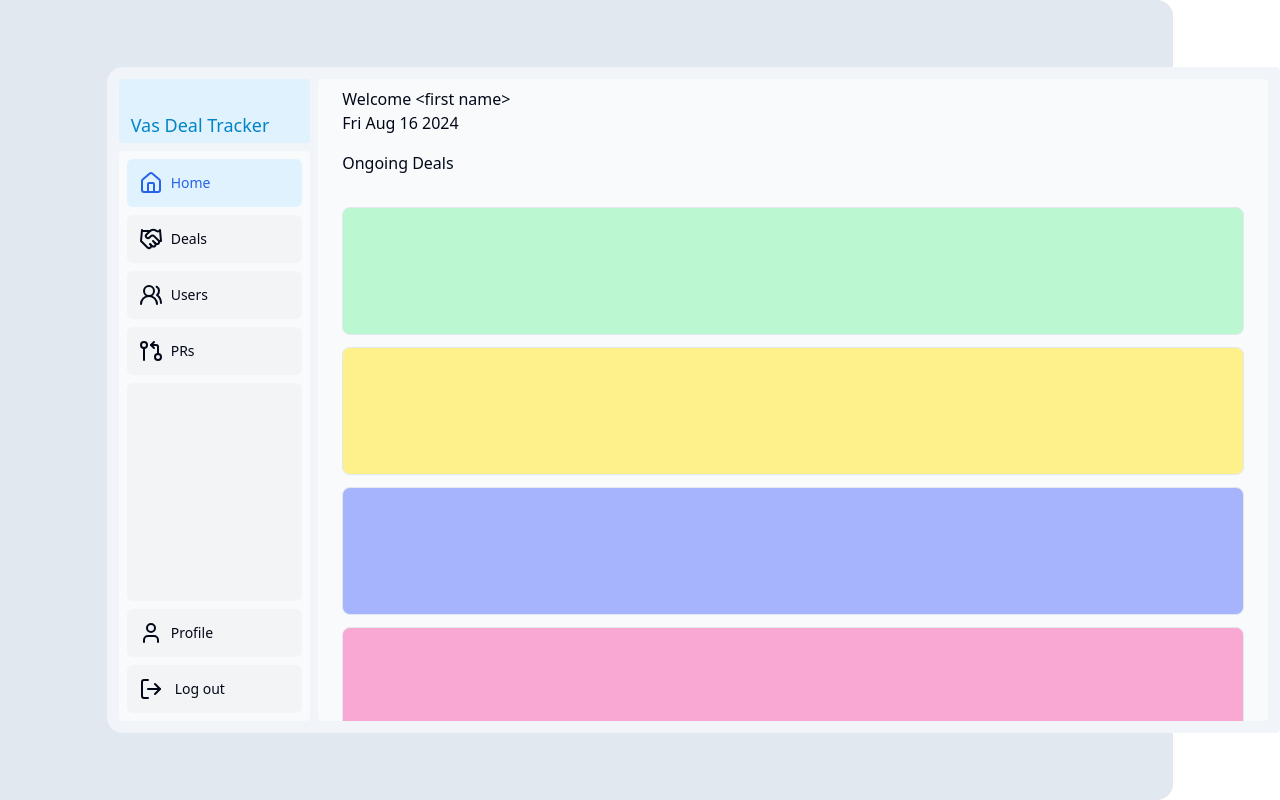
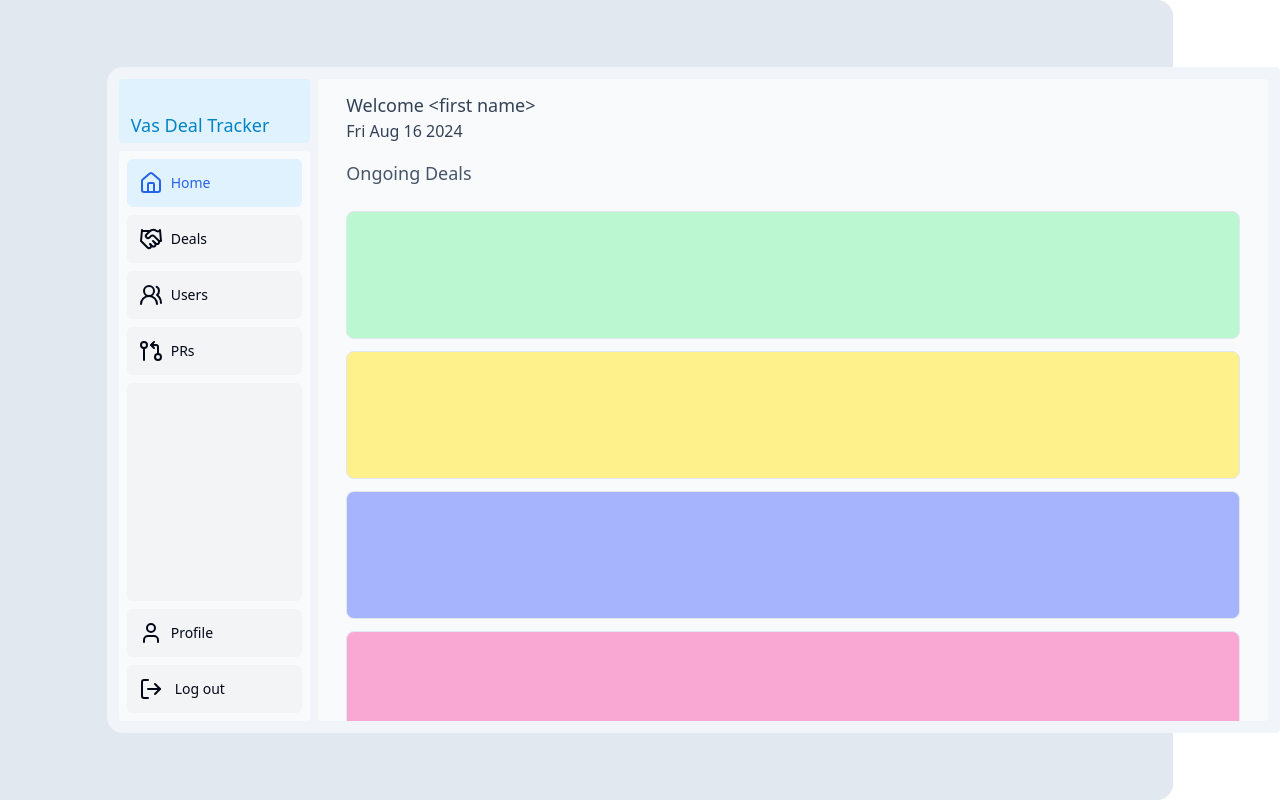
Before and after one commit to ekefan/pre-sales-deal-tracker, a Next.js app in the folder frontend/: page /dashboard in a window 1280 px wide. Built offline with nearby package versions, Linux system fonts and the light colour scheme.

Commit message:
Dashboard: home page... awaiting card design

```diff
--- a/frontend/app/dashboard/page.tsx
+++ b/frontend/app/dashboard/page.tsx
@@ -4,20 +4,16 @@ export default async function Page() {
   const dateString = newDate.toDateString();
 
   return (
-    <div className="flex flex-col gap-4 pb-2 px-2 h-full w-full relative">
-      <div className="flex flex-col p-2 bg-slate-50 gap-4">
+    <div className="flex flex-col pb-2 px-2 h-full w-full relative">
+      <div className="flex flex-col p-3 bg-slate-50 gap-4 sm:text-base md:text-lg text-slate-700">
         <div>
-          <p>Welcome {`<first name>`}</p>
-          <p>{dateString}</p>
+          <p className="font-medium">Welcome {`<first name>`}</p>
+          <p className="text-sm md:text-base">{dateString}</p>
         </div>
-        <p>Ongoing Deals</p>
+        <p className="text-slate-600">Ongoing Deals</p>
       </div>
-      <div className="flex flex-col gap-3  p-2 w-full grow h-auto">
+      <div className="flex flex-col gap-3  p-3 w-full grow h-auto">
         <section className="flex flex-col w-full h-full gap-3 ">
-          <div className="bg-green-200 w-full h-32 rounded-lg border"></div>
-          <div className="bg-yellow-200 w-full h-32 rounded-lg border"></div>
-          <div className="bg-indigo-300 w-full h-32 rounded-lg border"></div>
-          <div className="bg-pink-300 w-full h-32 rounded-lg border"></div>
           <div className="bg-green-200 w-full h-32 rounded-lg border"></div>
           <div className="bg-yellow-200 w-full h-32 rounded-lg border"></div>
           <div className="bg-indigo-300 w-full h-32 rounded-lg border"></div>
```
